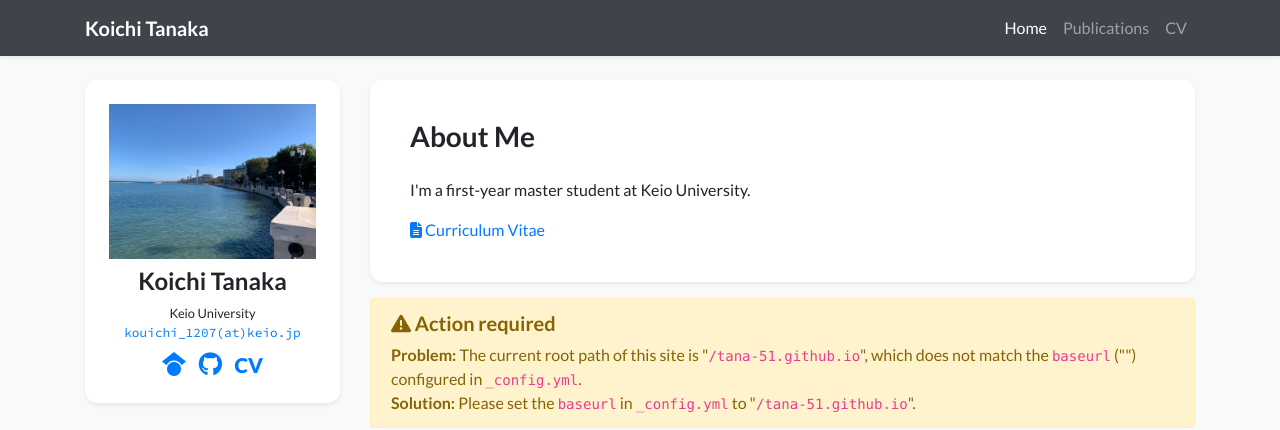
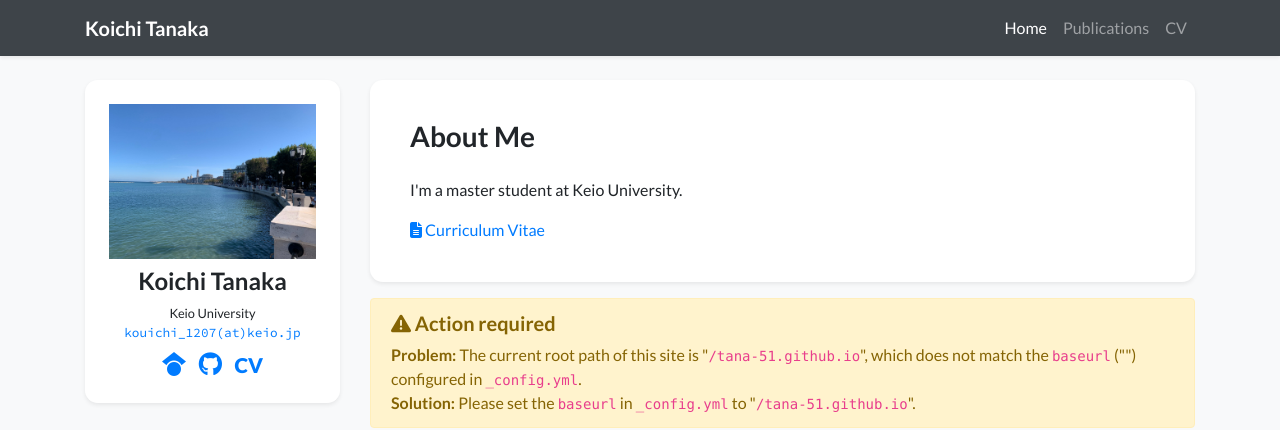
Before and after one commit to tana-51/tana-51.github.io, a Jekyll site: the page built from index.html, in a window 1280 px wide and 900 px high. Shown: the top 430 px of the window. Built offline with Jekyll 4.4.1, drawn with Linux system fonts in a browser that asks for light colours; nearby versions of some CDN libraries; a style sheet for code colours, icons or effects is not loaded.

Commit message:
Update short bio for clarity

```diff
--- a/_data/profile.yml
+++ b/_data/profile.yml
@@ -22,7 +22,7 @@ cv_link: assets/cv/Koichi_Tanaka_CV.pdf
 short_bio_text_justify: false
 short_bio: >-
   <p>
-    I'm a first-year master student at Keio University.
+    I'm a master student at Keio University.
   </p>
 
 portrait_url: /assets/images/badges/img.jpg
```
